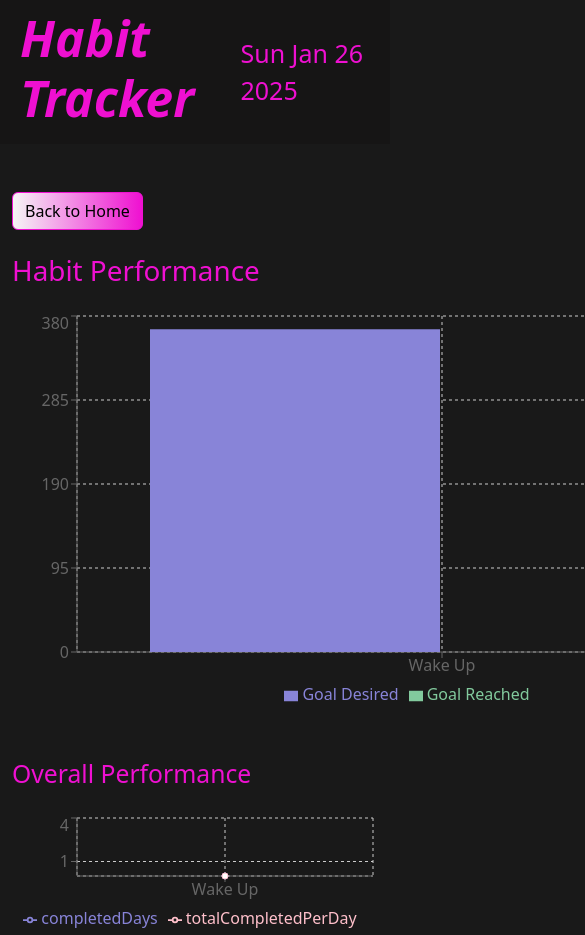
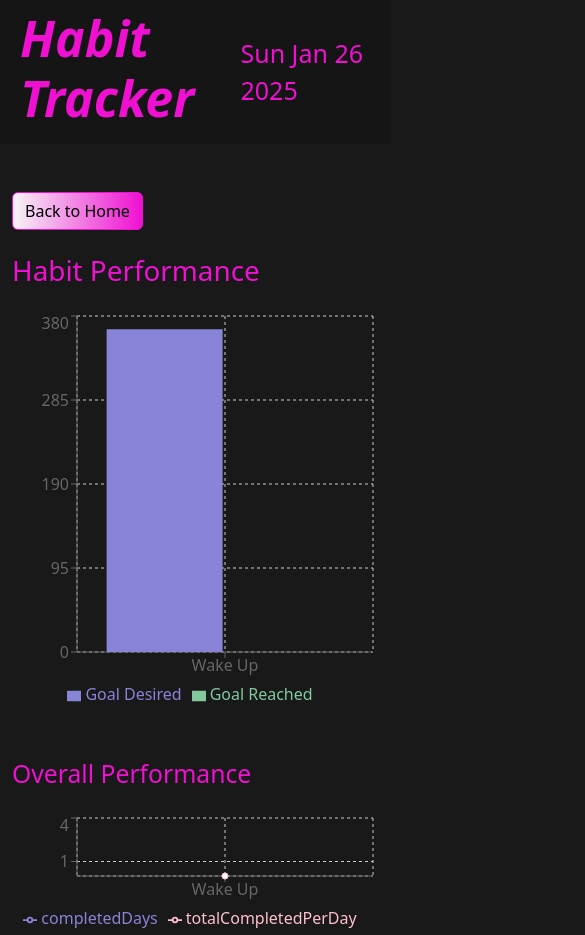
Before and after one commit to qamarser/habit-tracker, a React (Vite) app: page /performance in a window 390 px wide. Shown: the top 935 px of the page, 585 px wide, since content can reach past the window. Built offline with nearby package versions, Linux system fonts and the light colour scheme.

Commit message:
enhance responsiveness

```diff
--- a/src/Page 2/performanceChart.jsx
+++ b/src/Page 2/performanceChart.jsx
@@ -1,9 +1,9 @@
 import React from "react";
 import { useSelector } from "react-redux";
-import { BarChart, Bar, XAxis, YAxis, Tooltip, Legend, CartesianGrid } from "recharts";
+import { BarChart, Bar, XAxis, YAxis, Tooltip, Legend, CartesianGrid, ResponsiveContainer } from "recharts";
 import { useNavigate } from "react-router-dom";
-import { createSelector } from 'reselect';
-import LinearChart from "./LinearChart"
+import { createSelector } from "reselect";
+import LinearChart from "./LinearChart";
 
 // Memoized selector to avoid unnecessary re-renders
 const selectHabits = (state) => state.allHabits.habits;
@@ -38,7 +38,8 @@ const PerformanceChart = () => {
         </button>
         <h1 className="mb-4 headings">Habit Performance</h1>
         <div className="chart-container">
-        <BarChart width={800} height={400} data={chartData}>
+          <ResponsiveContainer width="100%" height={400}>
+            <BarChart data={chartData}>
               <CartesianGrid strokeDasharray="3 3" />
               <XAxis dataKey="name" />
               <YAxis />
@@ -47,9 +48,10 @@ const PerformanceChart = () => {
               <Bar dataKey="goalDesired" fill="#8884d8" name="Goal Desired" />
               <Bar dataKey="goalReached" fill="#82ca9d" name="Goal Reached" />
             </BarChart>
+          </ResponsiveContainer>
         </div>
       </div>
-    <LinearChart/>
+      <LinearChart />
     </div>
   );
 };
```
Also changed, not shown: src/main.jsx (indentation only). Lines whose indentation alone changed are shown as unchanged.
